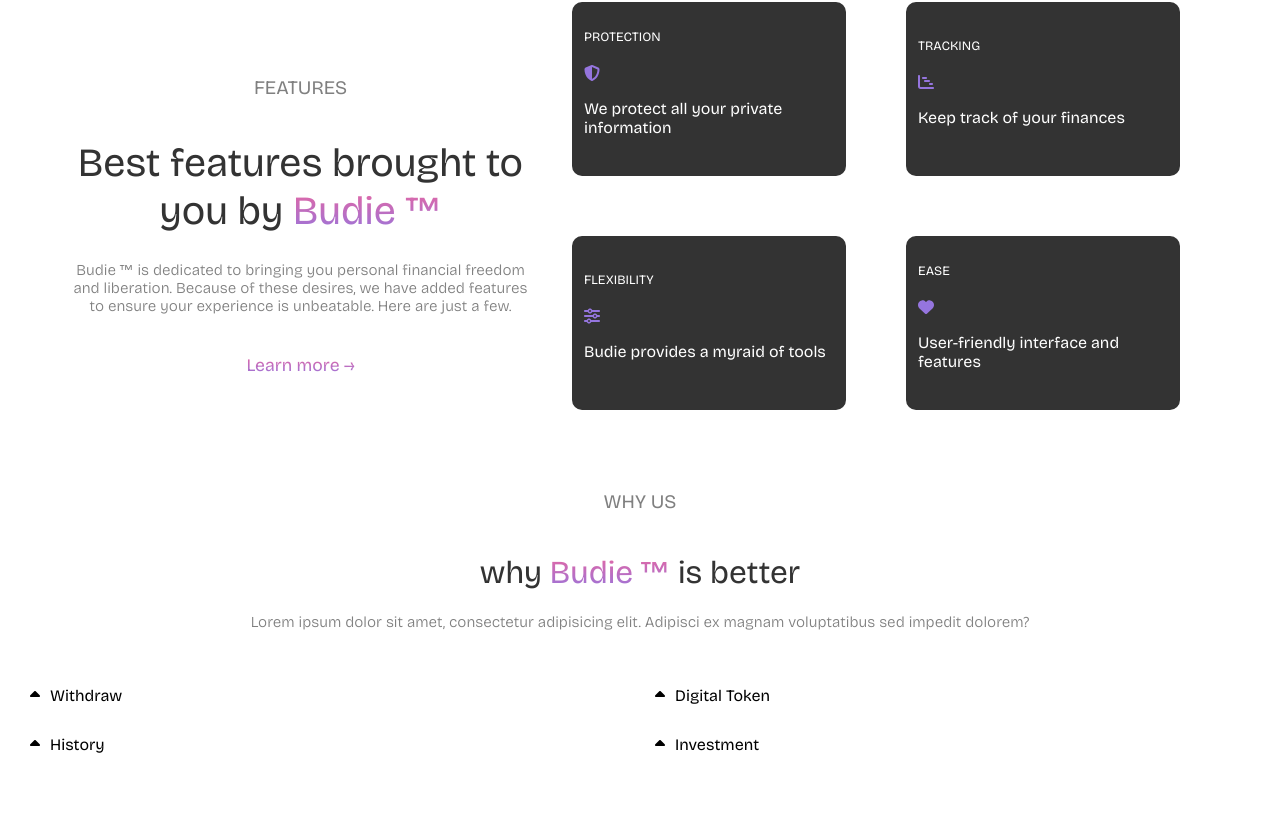
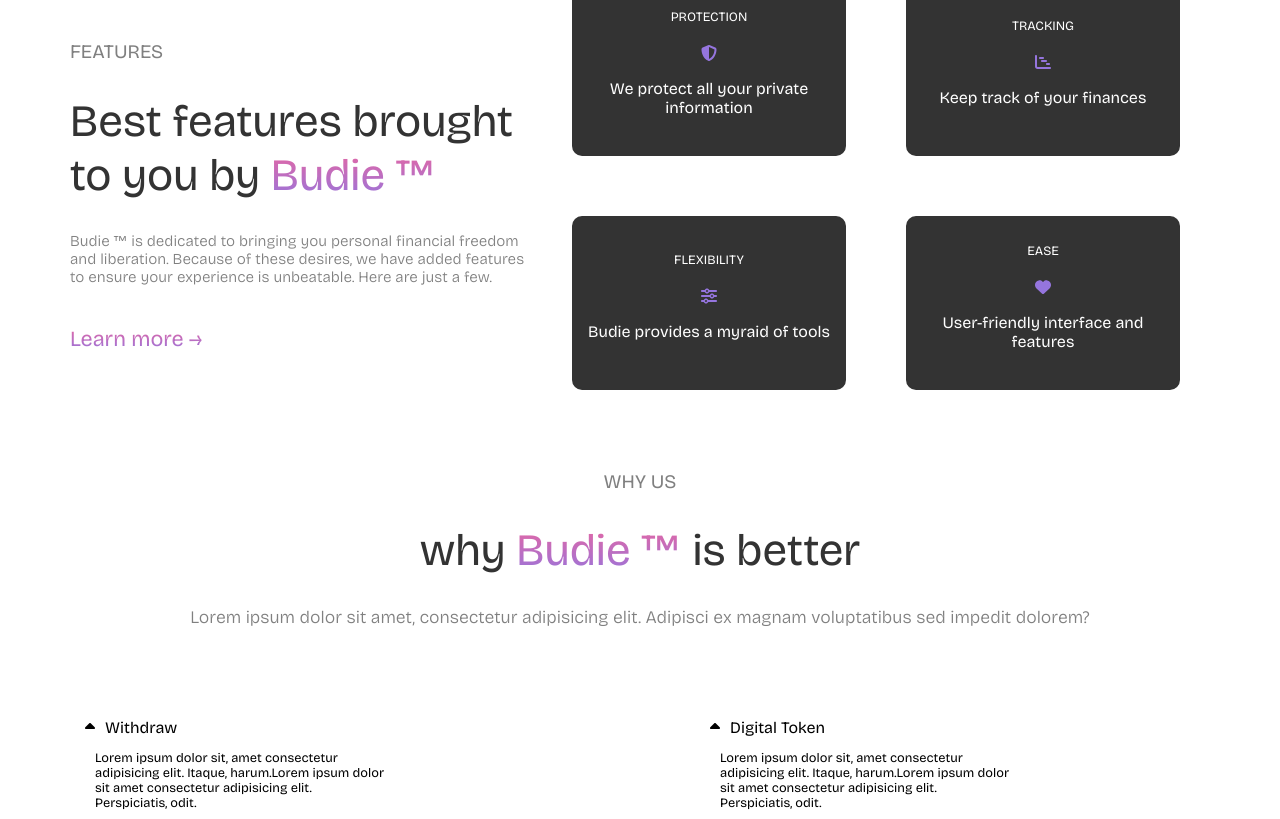
Before and after one commit to kerenIy/budie-app, a React (Vite) app: page / in a window 1280 px wide. Shown: the part 941-1760 px from the top of the page. Built offline with nearby package versions, Linux system fonts and the light colour scheme.

Commit message:
Responsive

```diff
--- a/src/components/Why.jsx
+++ b/src/components/Why.jsx
@@ -27,25 +27,25 @@ export default function Why() {
           <WhyItem
             icon={faCaretUp}
             title="Withdraw"
-            text="Lorem ipsum dolor sit, amet consectetur adipisicing elit. Itaque, harum."
+            text="Lorem ipsum dolor sit, amet consectetur adipisicing elit. Itaque, harum.Lorem ipsum dolor sit amet consectetur adipisicing elit. Perspiciatis, odit."
           />
 
           <WhyItem
             icon={faCaretUp}
             title="Digital Token"
-            text="Lorem ipsum dolor sit, amet consectetur adipisicing elit. Itaque, harum."
+            text="Lorem ipsum dolor sit, amet consectetur adipisicing elit. Itaque, harum.Lorem ipsum dolor sit amet consectetur adipisicing elit. Perspiciatis, odit."
           />
 
           <WhyItem
             icon={faCaretUp}
             title="History"
-            text="Lorem ipsum dolor sit, amet consectetur adipisicing elit. Itaque, harum."
+            text="Lorem ipsum dolor sit, amet consectetur adipisicing elit. Itaque, harum.Lorem ipsum dolor sit amet consectetur adipisicing elit. Perspiciatis, odit."
           />
 
           <WhyItem
             icon={faCaretUp}
             title="Investment"
-            text="Lorem ipsum dolor sit, amet consectetur adipisicing elit. Itaque, harum."
+            text="Lorem ipsum dolor sit, amet consectetur adipisicing elit. Itaque, harum.Lorem ipsum dolor sit amet consectetur adipisicing elit. Perspiciatis, odit."
           />
         </div>
       </div>
--- a/src/components/WhyItem.jsx
+++ b/src/components/WhyItem.jsx
@@ -4,7 +4,7 @@ import React from "react";
 export default function WhyItem(props) {
   return (
     <>
-      <div className="why-item">
+      <div className="why-item desk-padding">
         <FontAwesomeIcon icon={props.icon} className="why-icon" />
         <span>{props.title}</span>
         <p>{props.text}</p>
--- a/src/index.css
+++ b/src/index.css
@@ -206,8 +206,6 @@ body {
 
 .why-item p {
   display: none;
-  margin-left: 10px;
-  font-size: 0.8rem;
 }
 
 .footer-flex {
@@ -276,7 +274,7 @@ body {
   }
 
   .hero-text h2 {
-    font-size: 3rem;
+    font-size: 3.2rem;
   }
 
   .hero-text p {
@@ -296,10 +294,6 @@ body {
 
   .navigation-bar {
     margin: 20px;
-  }
-
-  .span-item {
-    margin: 40px;
   }
 
   .span-item span {
@@ -334,10 +328,36 @@ body {
     min-height: 150px;
     max-height: 150px;
     margin: 30px;
+  }
+
+  .features-text {
     text-align: left;
   }
 
-  .features-text h1 {
-    font-size: 2.5rem;
+  .features-text h1,
+  .why-text h1 {
+    font-size: 2.8rem;
+  }
+
+  .features-text .span-item {
+    text-align: left;
+  }
+
+  .features-text a {
+    font-size: 1.35rem;
+  }
+
+  .why-text p {
+    font-size: 1.1rem;
+  }
+
+  .why-item {
+    width: 300px;
+  }
+
+  .why-item p {
+    display: block;
+    margin-left: 10px;
+    font-size: 0.8rem;
   }
 }
```
